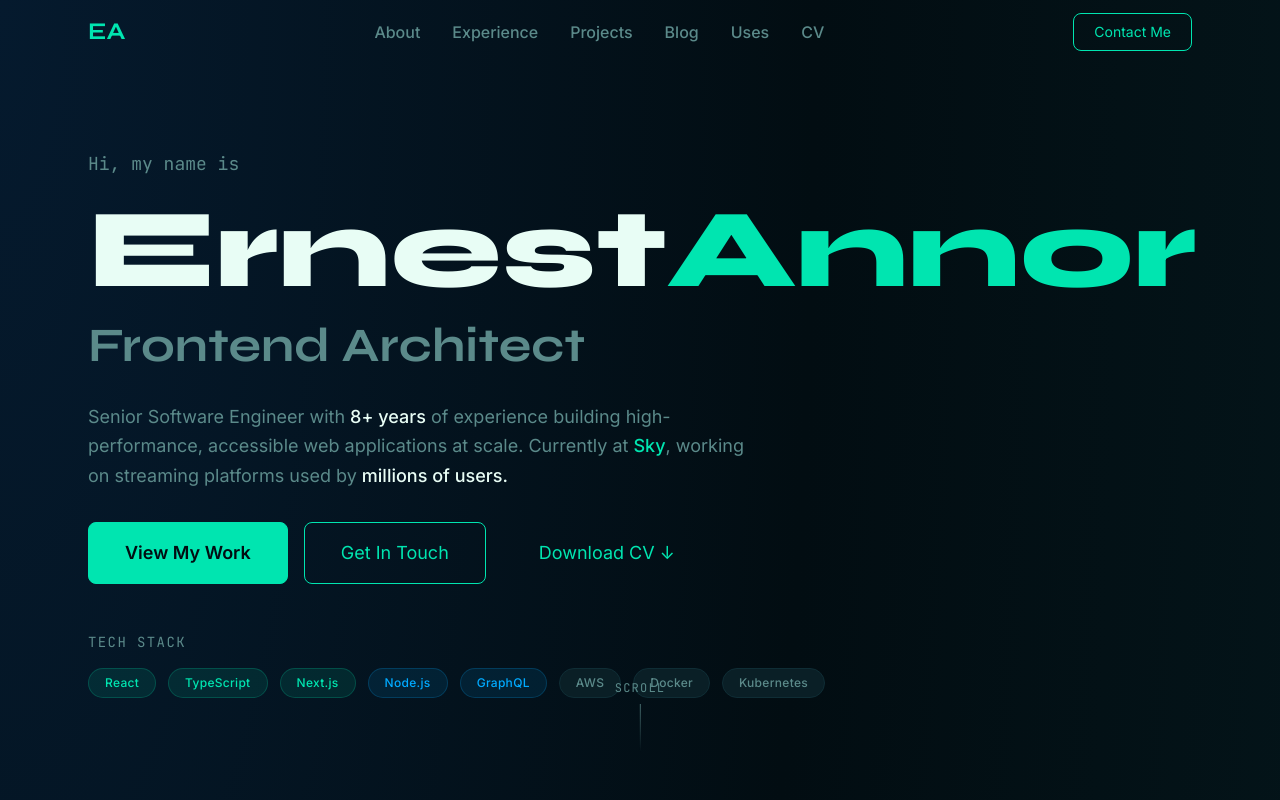
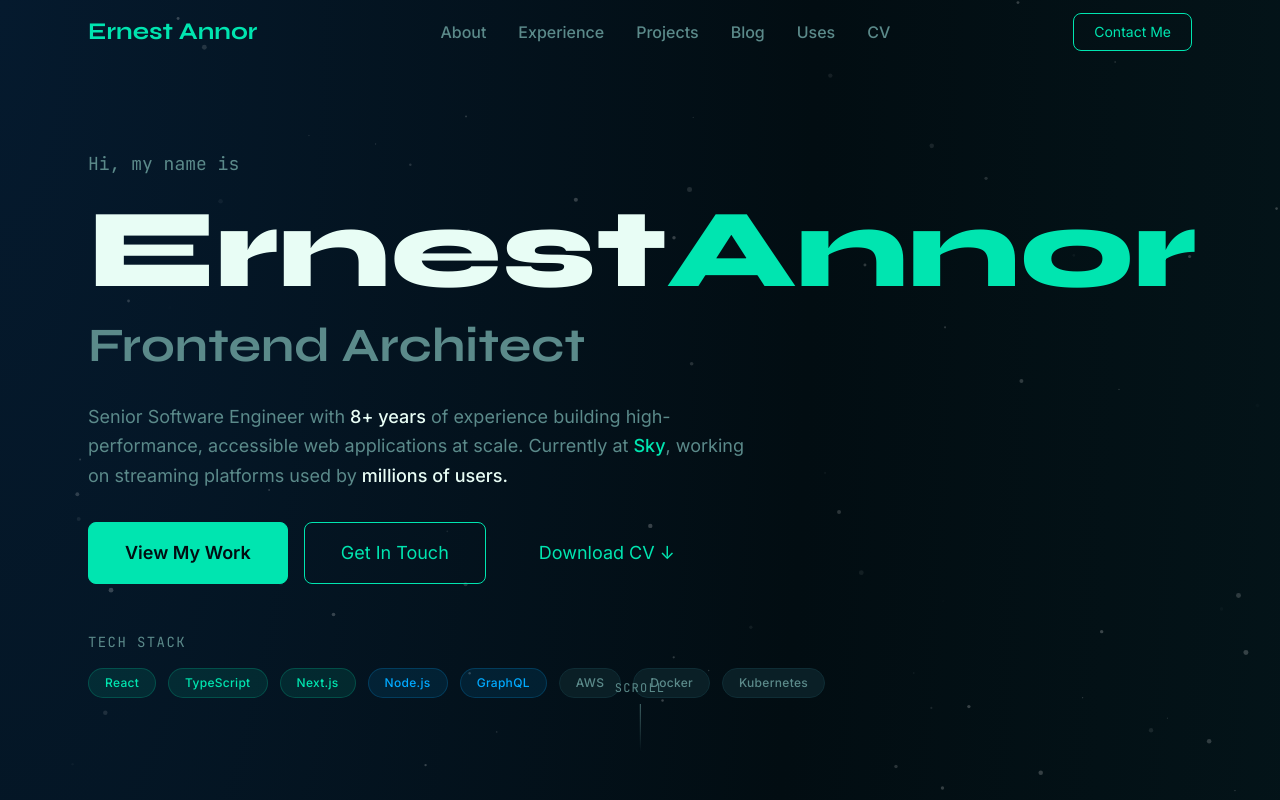
Before and after one commit to we2annor/ernest-annor, a Next.js app in the folder apps/web/: page / in a window 1280 px wide. Shown: the top 800 px of the page. Built offline with nearby package versions, Linux system fonts and the light colour scheme.

Commit message:
feat: add starfield background and animated logo transition

```diff
--- a/apps/web/app/layout.tsx
+++ b/apps/web/app/layout.tsx
@@ -4,6 +4,7 @@ import "./globals.css";
 import { Nav } from "@/components/layout/Nav";
 import { GradientBackground } from "@/components/layout/GradientBackground";
 import { Footer } from "@/components/layout/Footer";
+import { Starfield } from "@/components/layout/Starfield";
 
 const syne = Syne({
   subsets: ["latin"],
@@ -76,9 +77,12 @@ export default function RootLayout({
     >
       <body className='min-h-screen'>
         <GradientBackground />
-        <Nav />
-        <main className='pt-16'>{children}</main>
-        <Footer />
+        <Starfield />
+        <div className='relative' style={{ zIndex: 1 }}>
+          <Nav />
+          <main className='pt-16'>{children}</main>
+          <Footer />
+        </div>
       </body>
     </html>
   );
--- a/apps/web/components/layout/Nav.tsx
+++ b/apps/web/components/layout/Nav.tsx
@@ -4,6 +4,7 @@ import Link from "next/link";
 import { usePathname } from "next/navigation";
 import { useEffect, useState } from "react";
 import { Button } from "../ui/Button";
+import { AnimatePresence, motion } from "framer-motion";
 
 const navlinks = [
   { label: "About", href: "/about" },
@@ -43,10 +44,32 @@ export function Nav() {
         {/* Logo */}
         <Link
           href='/'
-          className='font-syne font-bold text-2xl text-accent hover:opacity-80 transition-opacity'
+          className='font-syne font-bold text-2xl text-accent hover:opacity-80 transition-opacity focus:outline-none focus-visible:outline-2 focus-visible:outline-accent focus-visible:outline-offset-2'
           aria-label='Ernest Annor - Home'
         >
-          EA
+          <AnimatePresence mode='wait'>
+            {isScrolled ? (
+              <motion.span
+                key='ea'
+                initial={{ opacity: 0, y: -8 }}
+                animate={{ opacity: 1, y: 0 }}
+                exit={{ opacity: 0, y: 8 }}
+                transition={{ duration: 0.2 }}
+              >
+                EA
+              </motion.span>
+            ) : (
+              <motion.span
+                key='full'
+                initial={{ opacity: 0, y: 8 }}
+                animate={{ opacity: 1, y: 0 }}
+                exit={{ opacity: 0, y: -8 }}
+                transition={{ duration: 0.2 }}
+              >
+                Ernest Annor
+              </motion.span>
+            )}
+          </AnimatePresence>
         </Link>
         {/* Desktop links */}
         <ul className='hidden md:flex items-center gap-8' role='list'>
--- /dev/null
+++ b/apps/web/components/layout/Starfield.tsx
@@ -0,0 +1,87 @@
+"use client";
+
+import { useEffect, useRef } from "react";
+
+interface Star {
+  x: number;
+  y: number;
+  size: number;
+  opacity: number;
+  twinkleSpeed: number;
+  twinkleOffset: number;
+}
+
+export function Starfield() {
+  const canvasRef = useRef<HTMLCanvasElement>(null);
+  const animationRef = useRef<number>(0);
+  const starsRef = useRef<Star[]>([]);
+
+  useEffect(() => {
+    const canvas = canvasRef.current;
+    if (!canvas) return;
+
+    const ctx = canvas.getContext("2d");
+    if (!ctx) return;
+
+    function resize() {
+      if (!canvas) return;
+      canvas.width = window.innerWidth;
+      canvas.height = document.documentElement.scrollHeight;
+    }
+
+    function generateStars() {
+      if (!canvas) return;
+      const count = Math.floor((canvas.width * canvas.height) / 8000);
+      starsRef.current = Array.from({ length: count }, () => ({
+        x: Math.random() * canvas.width,
+        y: Math.random() * canvas.height,
+        size: Math.random() * 2 + 0.5,
+        opacity: Math.random() * 0.02 + 0.005,
+        twinkleSpeed: Math.random() * 0.008 + 0.002,
+        twinkleOffset: Math.random() * Math.PI * 2,
+      }));
+    }
+
+    function draw(time: number) {
+      if (!canvas || !ctx) return;
+      ctx.clearRect(0, 0, canvas.width, canvas.height);
+
+      starsRef.current.forEach((star) => {
+        const twinkle =
+          Math.sin(time * star.twinkleSpeed + star.twinkleOffset) * 0.2;
+        const opacity = Math.max(0, Math.min(1, star.opacity + twinkle));
+
+        ctx.beginPath();
+        ctx.arc(star.x, star.y, star.size, 0, Math.PI * 2);
+        ctx.fillStyle = `rgba(255, 255, 255, ${opacity})`;
+        ctx.fill();
+      });
+
+      animationRef.current = requestAnimationFrame(draw);
+    }
+
+    resize();
+    generateStars();
+    animationRef.current = requestAnimationFrame(draw);
+
+    const resizeObserver = new ResizeObserver(() => {
+      resize();
+      generateStars();
+    });
+    resizeObserver.observe(document.documentElement);
+
+    return () => {
+      cancelAnimationFrame(animationRef.current);
+      resizeObserver.disconnect();
+    };
+  }, []);
+
+  return (
+    <canvas
+      ref={canvasRef}
+      className='fixed inset-0 pointer-events-none'
+      style={{ zIndex: 0 }}
+      aria-hidden='true'
+    />
+  );
+}
```
